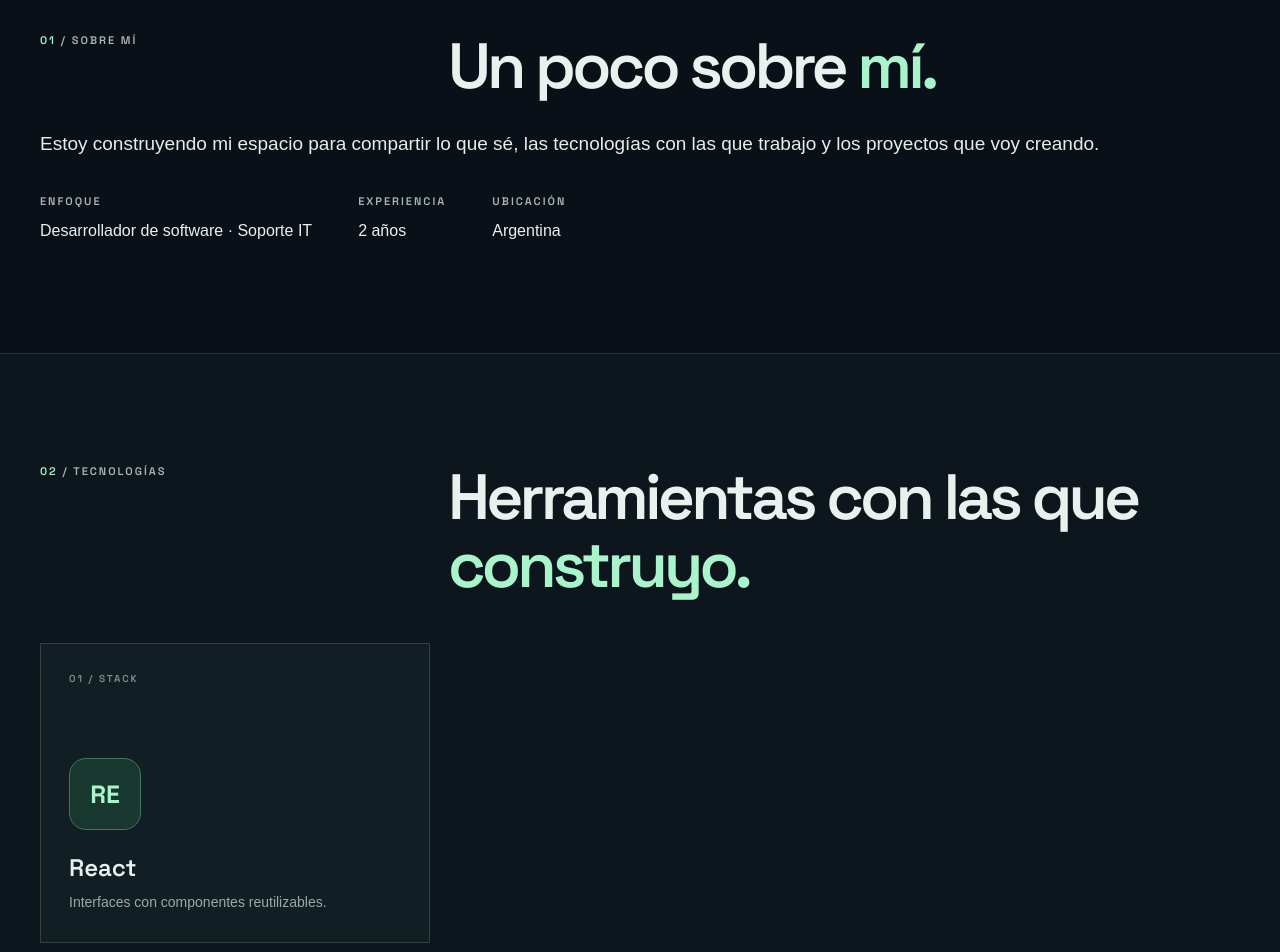
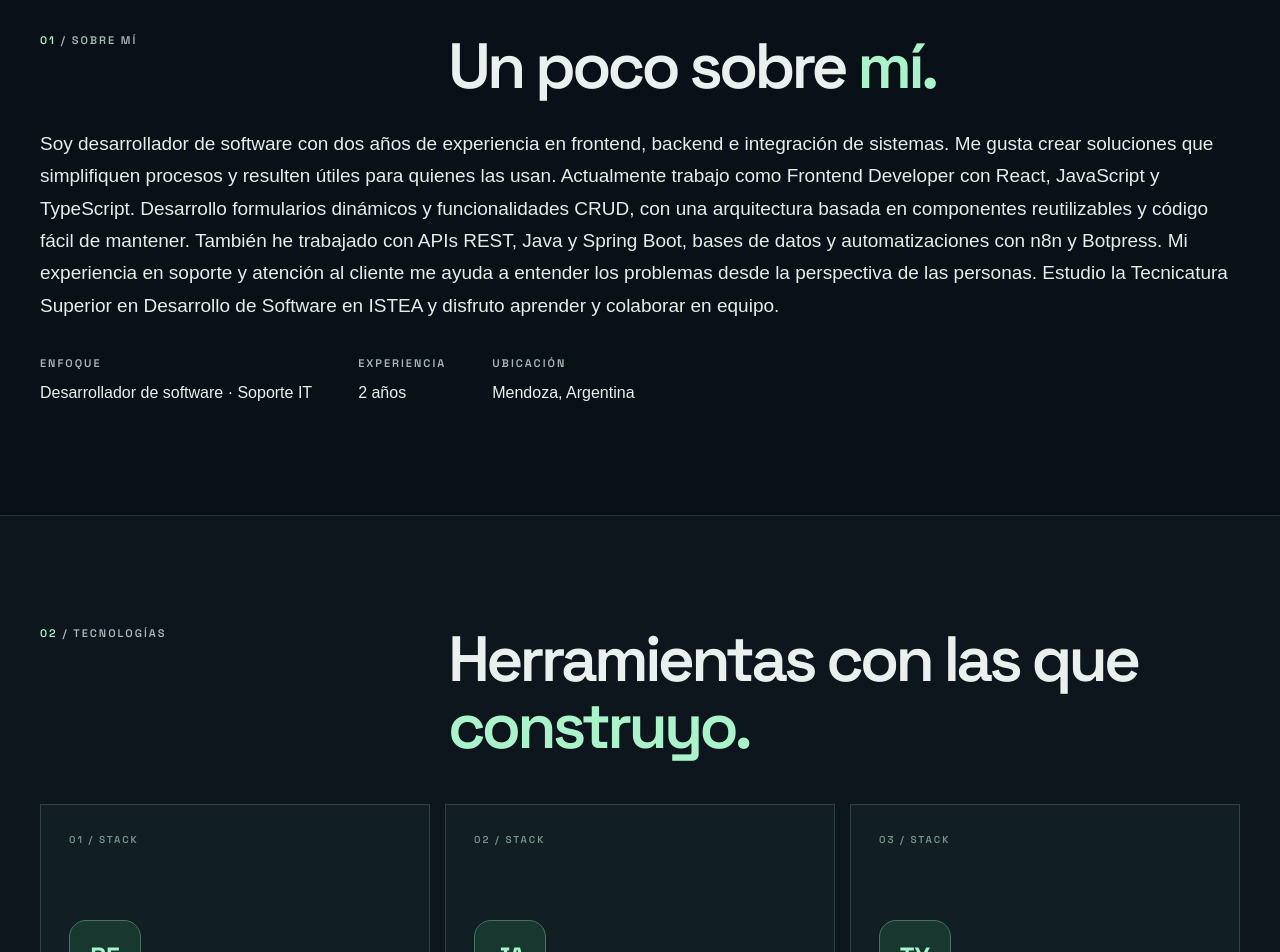
Before and after one commit to Gabriieelo/Gabriel-Delgado, a React (Vite) app: page / in a window 1280 px wide. Shown: the part 840-1792 px from the top of the page. Built offline with nearby package versions, Linux system fonts and the light colour scheme; no server answers.

Commit message:
Bundle portfolio content for static deployment

```diff
--- a/src/App.jsx
+++ b/src/App.jsx
@@ -1,22 +1,15 @@
 import { useEffect, useState } from 'react'
+import portfolioData from '../data/portfolio.json'
 
 const translations = {
   es: { about: 'Sobre mí', stack: 'Stack', projects: 'Proyectos', contact: 'Contacto', hello: 'Hola, soy', hero: <>Software<br />Developer.<br /><em>Soporte IT.</em></>, projectsButton: 'Ver proyectos', know: 'Conocerme', scroll: 'DESPLAZA PARA EXPLORAR ↓', presentation: 'PRESENTACIÓN', aboutMe: <>Un poco sobre <em>mí.</em></>, focus: 'ENFOQUE', location: 'UBICACIÓN', technologies: 'TECNOLOGÍAS', tools: <>Herramientas con las que<br /><em>construyo.</em></>, works: 'TRABAJOS', selected: <>Proyectos <em>seleccionados.</em></>, coming: 'Próximamente, proyectos por aquí.', comingText: 'Estoy preparando una selección de trabajos para compartir el proceso y los resultados.', completed: 'Completado', inProgress: 'En desarrollo', viewProject: 'Ver proyecto', viewCode: 'Ver código', create: '¿Creamos algo juntos?', talk: 'Hablemos', email: 'Escribirme por email', copyEmail: 'Copiar email', copied: 'Email copiado', copyError: 'No se pudo copiar', github: 'Encontrarme en GitHub', linkedin: 'Conectar en LinkedIn', made: 'Hecho con React', top: 'Volver arriba ↑', software: 'DESARROLLO DE SOFTWARE', stackLabel: 'STACK' },
   en: { about: 'About', stack: 'Stack', projects: 'Projects', contact: 'Contact', hello: "Hi, I'm", hero: <>Software<br />Developer.<br /><em>IT Support.</em></>, projectsButton: 'View projects', know: 'About me', scroll: 'SCROLL TO EXPLORE ↓', presentation: 'INTRODUCTION', aboutMe: <>A little about <em>me.</em></>, focus: 'FOCUS', location: 'LOCATION', technologies: 'TECHNOLOGIES', tools: <>Tools I use to<br /><em>build.</em></>, works: 'WORK', selected: <>Selected <em>projects.</em></>, coming: 'Projects are coming soon.', comingText: 'I am preparing a selection of work to share the process and results.', completed: 'Completed', inProgress: 'In development', viewProject: 'View project', viewCode: 'View code', create: 'Shall we build something together?', talk: "Let's talk", email: 'Send me an email', copyEmail: 'Copy email', copied: 'Email copied', copyError: 'Could not copy', github: 'Find me on GitHub', linkedin: 'Connect on LinkedIn', made: 'Made with React', top: 'Back to top ↑', software: 'SOFTWARE DEVELOPMENT', stackLabel: 'STACK' },
 }
 
-const fallback = {
-  name: 'Gabriel Delgado', role: 'Desarrollador de software', roleEn: 'Software developer', secondaryRole: 'Soporte IT', secondaryRoleEn: 'IT support',
-  intro: 'Construyo experiencias web claras, rápidas y cuidadas.',
-  about: 'Estoy construyendo mi espacio para compartir lo que sé, las tecnologías con las que trabajo y los proyectos que voy creando.',
-  location: 'Argentina', github: 'https://github.com/Gabriieelo', email: '', linkedin: '',
-  skills: [{ name: 'React', description: 'Interfaces con componentes reutilizables.' }], projects: [],
-}
-
 function Arrow({ diagonal = false }) { return <span aria-hidden="true">{diagonal ? '↗' : '→'}</span> }
 
 export default function App() {
-  const [portfolio, setPortfolio] = useState(fallback)
+  const portfolio = portfolioData
   const [language, setLanguage] = useState(() => localStorage.getItem('portfolio-language') === 'en' ? 'en' : 'es')
   const [copyStatus, setCopyStatus] = useState('idle')
   const t = translations[language]
@@ -30,12 +23,6 @@ export default function App() {
     }
     window.setTimeout(() => setCopyStatus('idle'), 3000)
   }
-  useEffect(() => {
-    fetch('/api/portfolio').then(response => {
-      if (!response.ok) throw new Error('No se pudo cargar el contenido')
-      return response.json()
-    }).then(setPortfolio).catch(() => {})
-  }, [])
   useEffect(() => { document.documentElement.lang = language }, [language])
 
   const { name, location, github, email, linkedin, skills = [], projects = [] } = portfolio
```
Also changed, not shown: 1 other file (tests, documents, lock files or other folders).
